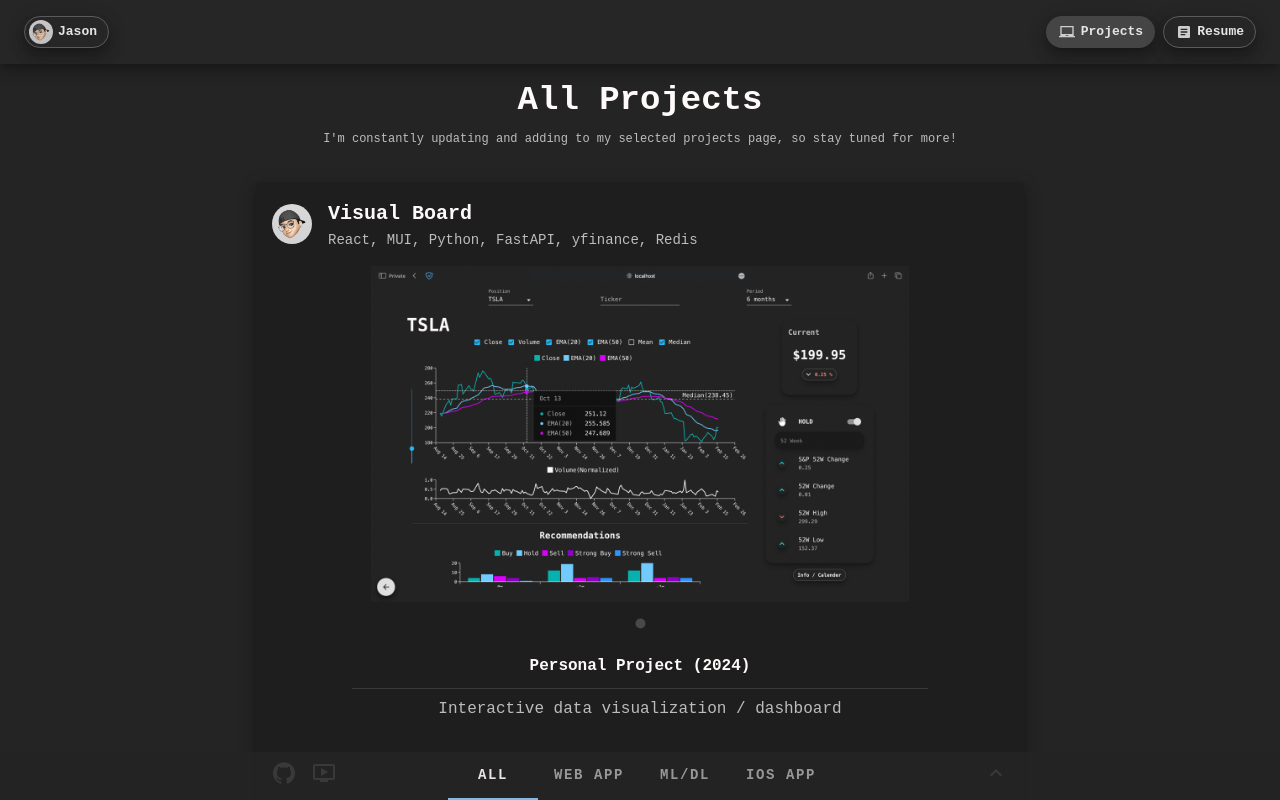
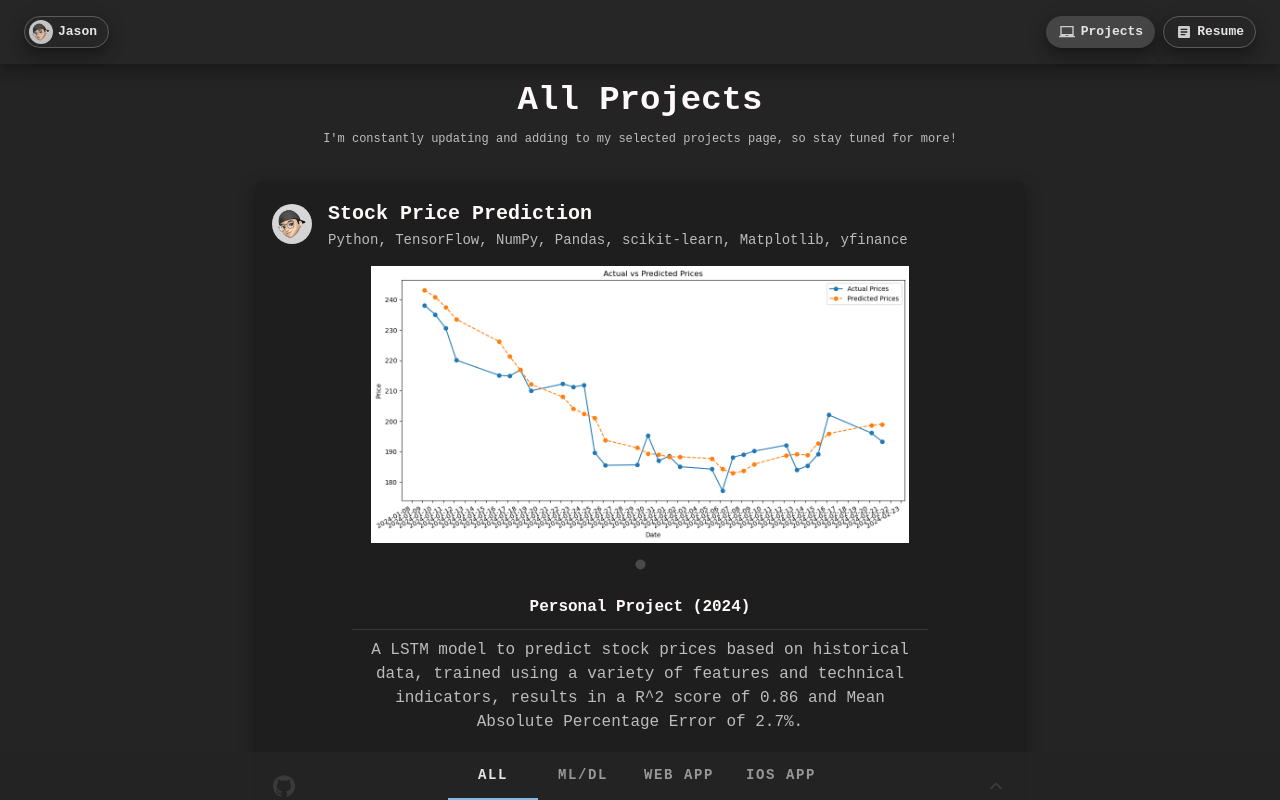
Before and after one commit to Jason-Wuuuu/Jason, a React (Vite) app: page /projects in a window 1280 px wide. Shown: the top 800 px of the page. Built offline with nearby package versions, Linux system fonts and the light colour scheme.

Commit message:
lstm project added

```diff
--- a/src/components/Projects.jsx
+++ b/src/components/Projects.jsx
@@ -10,6 +10,19 @@ import Tab from "@mui/material/Tab";
 import ProjectCard from "./ProjectCard";
 
 const projects = [
+  {
+    title: "Stock Price Prediction",
+    year: "2024",
+    course: "Personal",
+    category: "ML/DL",
+    description:
+      "A LSTM model to predict stock prices based on historical data, trained using a variety of features and technical indicators, results in a R^2 score of 0.86 and Mean Absolute Percentage Error of 2.7%.",
+    tech_stack:
+      "Python, TensorFlow, NumPy, Pandas, scikit-learn, Matplotlib, yfinance",
+    githubUrl: "https://github.com/Jason-Wuuuu/stock_price_prediction",
+    demoUrl: "",
+    screenshots: ["stock_price_lstm/output.png"],
+  },
   {
     title: "Visual Board",
     year: "2024",
```
Also changed, not shown: public/images/stock_price_lstm/output.png (added).
